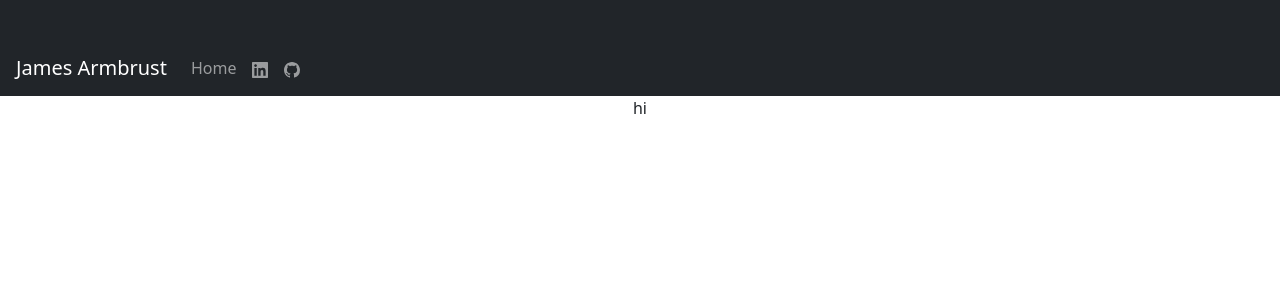
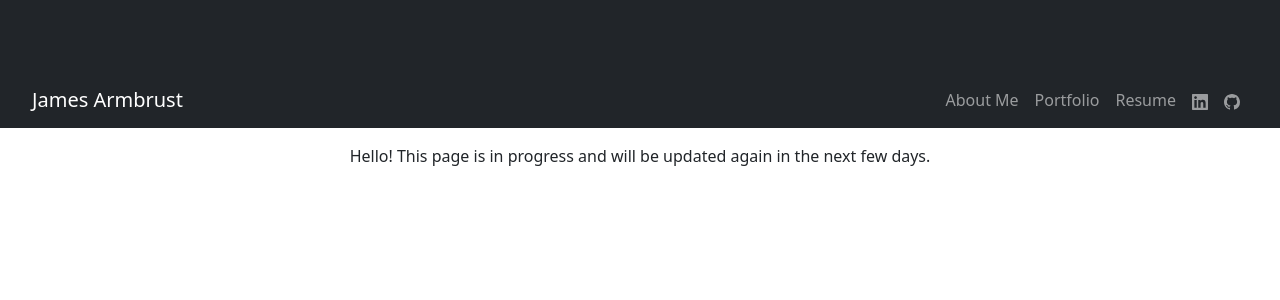
Before and after one commit to jarmbrust/homepagedev1, a React (Create React App) app: page / in a window 1280 px wide. Shown: the top 300 px of the page. Built offline with nearby package versions, Linux system fonts and the light colour scheme.

Commit message:
first draft, intro text

```diff
--- a/src/App.js
+++ b/src/App.js
@@ -1,4 +1,5 @@
 import { NavbarMain } from './NavbarMain';
+import { Intro } from './Intro';
 import './App.scss';
 import 'bootstrap/dist/css/bootstrap.min.css';
 
@@ -7,7 +8,7 @@ function App() {
   return (
     <div className="App">
       <NavbarMain/>
-      hi
+      <Intro/>
     </div>
   );
 }
--- a/src/App.scss
+++ b/src/App.scss
@@ -1,11 +1,18 @@
 .App {
   text-align: center;
 
+  .intro-text {
+    margin: 1rem;
+  }
   .navbar {
-    padding-top: 3rem;
+    padding-top: 5rem;
   }
   .navbar-brand {
-    margin-left: 1rem;
+    margin-left: 2rem;
+  }
+  .navbar-nav {
+    margin-left: auto;
+    margin-right: 2rem;
   }
 }
 
--- /dev/null
+++ b/src/Intro/index.jsx
@@ -0,0 +1,10 @@
+import React from 'react';
+
+export const Intro = () => {
+
+  return (
+    <>
+      <p className="intro-text">Hello!  This page is in progress and will be updated again in the next few days.</p>
+    </>
+  )
+};
--- a/src/NavbarMain/index.jsx
+++ b/src/NavbarMain/index.jsx
@@ -13,7 +13,9 @@ export const NavbarMain = () => {
         <Navbar.Toggle aria-controls="basic-navbar-nav" />
         <Navbar.Collapse id="basic-navbar-nav">
           <Nav className="mr-auto">
-            <Nav.Link href="#home">Home</Nav.Link>
+            <Nav.Link href="#aboutme">About Me</Nav.Link>
+            <Nav.Link href="#portfolio">Portfolio</Nav.Link>
+            <Nav.Link href="#resume">Resume</Nav.Link>
             <Nav.Link href="https://www.linkedin.com/in/jamesarmbrust"><GrLinkedin/></Nav.Link>
             <Nav.Link href="https://github.com/jarmbrust"><GoMarkGithub/></Nav.Link>
           </Nav>
```
